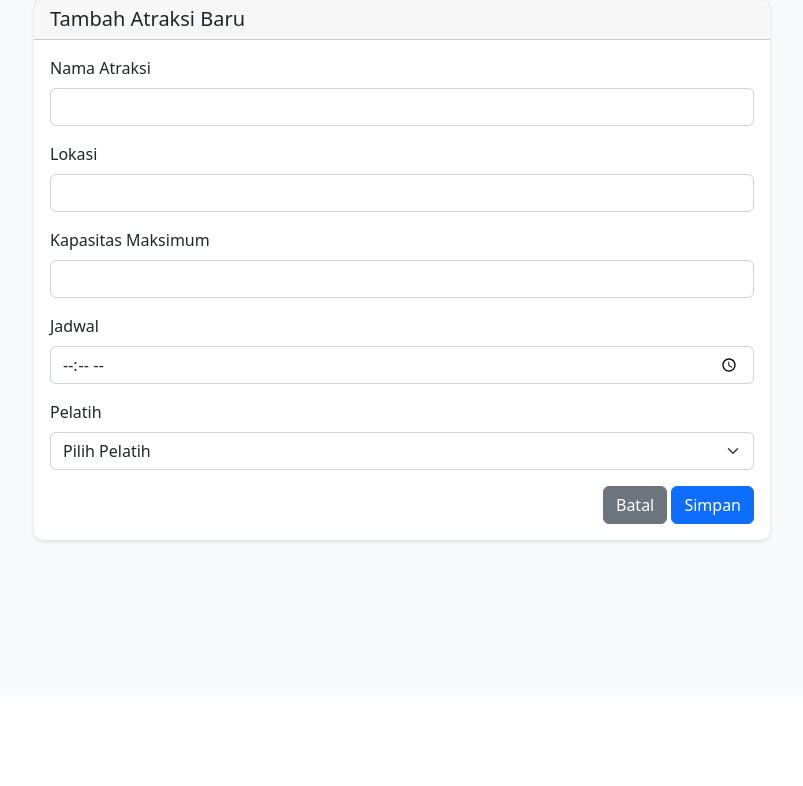
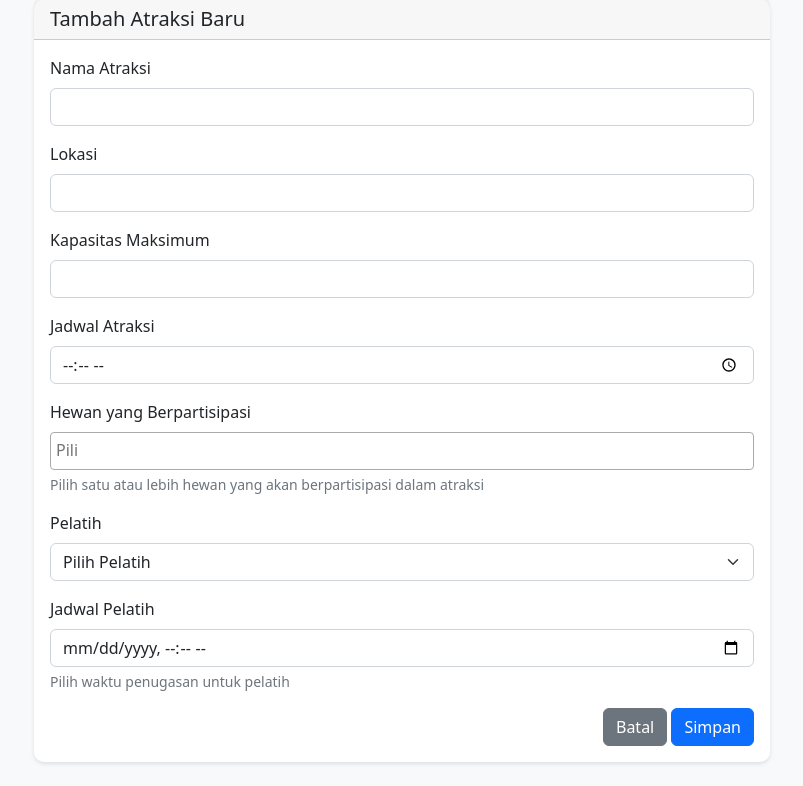
Before and after one commit to BASDAT-KEL8/sizopi, a Django app: page /atraksi/atraksi/tambah/ in a window 1280 px wide. Shown: the part 105-891 px from the top of the page, without its empty margins (238-1041 px from the left). Before the commit the page ends 649 px from the top, so only its background shows below. Run offline with Django 5.2, Linux system fonts and the light colour scheme; data that the repository does not hold is empty; some libraries are stand-ins or nearby versions.

Commit message:
fix edit and tambah atraksi

```diff
--- a/atraksi/templates/atraksi/tambah_atraksi.html
+++ b/atraksi/templates/atraksi/tambah_atraksi.html
@@ -6,6 +6,7 @@
     <title>Tambah Atraksi Baru</title>
     <link href="https://cdn.jsdelivr.net/npm/bootstrap@5.2.3/dist/css/bootstrap.min.css" rel="stylesheet">
     <link rel="stylesheet" href="https://cdn.jsdelivr.net/npm/bootstrap-icons@1.10.0/font/bootstrap-icons.css">
+    <link href="https://cdn.jsdelivr.net/npm/select2@4.1.0-rc.0/dist/css/select2.min.css" rel="stylesheet" />
     {% load static %}
     <style>
         body {
@@ -15,6 +16,9 @@
             border-radius: 10px;
             border: none;
             box-shadow: 0 2px 4px rgba(0,0,0,0.1);
+        }
+        .select2-container .select2-selection--multiple {
+            min-height: 38px;
         }
     </style>
 </head>
@@ -50,9 +54,20 @@
                                 <input type="number" name="kapasitas" class="form-control" required>
                             </div>
                             <div class="mb-3">
-                                <label class="form-label">Jadwal</label>
+                                <label class="form-label">Jadwal Atraksi</label>
                                 <input type="time" name="jadwal" class="form-control" required>
                             </div>
+
+                            <div class="mb-3">
+                                <label class="form-label">Hewan yang Berpartisipasi</label>
+                                <select name="hewan" class="form-select select2" multiple required>
+                                    {% for hewan in hewan_list %}
+                                    <option value="{{ hewan.id }}">{{ hewan.nama }} ({{ hewan.spesies }})</option>
+                                    {% endfor %}
+                                </select>
+                                <div class="form-text">Pilih satu atau lebih hewan yang akan berpartisipasi dalam atraksi</div>
+                            </div>
+
                             <div class="mb-3">
                                 <label class="form-label">Pelatih</label>
                                 <select name="pelatih" class="form-select">
@@ -62,6 +77,13 @@
                                     {% endfor %}
                                 </select>
                             </div>
+
+                            <div class="mb-3">
+                                <label class="form-label">Jadwal Pelatih</label>
+                                <input type="datetime-local" name="jadwal_pelatih" class="form-control">
+                                <div class="form-text">Pilih waktu penugasan untuk pelatih</div>
+                            </div>
+
                             <div class="text-end">
                                 <a href="{% url 'manage_atraksi' %}" class="btn btn-secondary">Batal</a>
                                 <button type="submit" class="btn btn-primary">Simpan</button>
@@ -73,6 +95,16 @@
         </div>
     </div>
 
+    <script src="https://cdn.jsdelivr.net/npm/jquery@3.6.0/dist/jquery.min.js"></script>
     <script src="https://cdn.jsdelivr.net/npm/bootstrap@5.2.3/dist/js/bootstrap.bundle.min.js"></script>
+    <script src="https://cdn.jsdelivr.net/npm/select2@4.1.0-rc.0/dist/js/select2.min.js"></script>
+    <script>
+        $(document).ready(function() {
+            $('.select2').select2({
+                theme: "classic",
+                placeholder: "Pilih hewan yang berpartisipasi"
+            });
+        });
+    </script>
 </body>
 </html>
--- a/atraksi/views.py
+++ b/atraksi/views.py
@@ -66,7 +66,8 @@ def tambah_atraksi(request):
         kapasitas = request.POST.get('kapasitas')
         jadwal = request.POST.get('jadwal')
         pelatih = request.POST.get('pelatih')
-        hewan = request.POST.getlist('hewan')
+        hewan_list = request.POST.getlist('hewan')
+        jadwal_pelatih = request.POST.get('jadwal_pelatih')
 
         # Create Fasilitas first
         fasilitas = Fasilitas.objects.create(
@@ -76,15 +77,49 @@ def tambah_atraksi(request):
         )
 
         # Create Atraksi
-        Atraksi.objects.create(
+        atraksi = Atraksi.objects.create(
             nama_atraksi=fasilitas,
             lokasi=lokasi
         )
 
+        # Create Berpartisipasi entries for selected animals
+        from .models import Berpartisipasi
+        from satwa.models import Hewan
+
+        for hewan_id in hewan_list:
+            hewan = Hewan.objects.get(id=hewan_id)
+            Berpartisipasi.objects.create(
+                nama_fasilitas=fasilitas,
+                id_hewan=hewan
+            )
+
+        # Create JadwalPenugasan for the trainer
+        if pelatih and jadwal_pelatih:
+            from penjadwalan.models import JadwalPenugasan
+            from accounts.models import PelatihHewan
+
+            pelatih_obj = PelatihHewan.objects.get(username_lh=pelatih)
+            JadwalPenugasan.objects.create(
+                username_lh=pelatih_obj,
+                tgl_penugasan=jadwal_pelatih,
+                nama_atraksi=atraksi
+            )
+
         messages.success(request, 'Atraksi berhasil ditambahkan')
         return redirect('manage_atraksi')
 
-    return render(request, 'atraksi/tambah_atraksi.html')
+    # Get data for the form
+    from accounts.models import PelatihHewan, Pengguna
+    from satwa.models import Hewan
+
+    pelatih_list = PelatihHewan.objects.select_related('username_lh').all()
+    hewan_list = Hewan.objects.all()
+
+    context = {
+        'pelatih_list': pelatih_list,
+        'hewan_list': hewan_list,
+    }
+    return render(request, 'atraksi/tambah_atraksi.html', context)
 
 def edit_atraksi(request, nama_atraksi):
     atraksi = Atraksi.objects.select_related('nama_atraksi').get(nama_atraksi=nama_atraksi)
@@ -92,16 +127,73 @@ def edit_atraksi(request, nama_atraksi):
     if request.method == 'POST':
         kapasitas = request.POST.get('kapasitas')
         jadwal = request.POST.get('jadwal')
+        pelatih = request.POST.get('pelatih')
+        jadwal_pelatih = request.POST.get('jadwal_pelatih')
+        hewan_list = request.POST.getlist('hewan')
 
         # Update Fasilitas
         atraksi.nama_atraksi.jadwal = jadwal
         atraksi.nama_atraksi.kapasitas_max = kapasitas
         atraksi.nama_atraksi.save()
 
+        # Update participating animals
+        from .models import Berpartisipasi
+        from satwa.models import Hewan
+
+        # Remove existing participations
+        Berpartisipasi.objects.filter(nama_fasilitas=atraksi.nama_atraksi).delete()
+
+        # Add new participations
+        for hewan_id in hewan_list:
+            hewan = Hewan.objects.get(id=hewan_id)
+            Berpartisipasi.objects.create(
+                nama_fasilitas=atraksi.nama_atraksi,
+                id_hewan=hewan
+            )
+
+        # Update trainer schedule
+        from penjadwalan.models import JadwalPenugasan
+        from accounts.models import PelatihHewan
+
+        # Remove existing schedule
+        JadwalPenugasan.objects.filter(nama_atraksi=atraksi).delete()
+
+        # Add new schedule if trainer is selected
+        if pelatih and jadwal_pelatih:
+            pelatih_obj = PelatihHewan.objects.get(username_lh=pelatih)
+            JadwalPenugasan.objects.create(
+                username_lh=pelatih_obj,
+                tgl_penugasan=jadwal_pelatih,
+                nama_atraksi=atraksi
+            )
+
         messages.success(request, 'Atraksi berhasil diperbarui')
         return redirect('manage_atraksi')
 
-    context = {'atraksi': atraksi}
+    # Get current data
+    from .models import Berpartisipasi
+    from accounts.models import PelatihHewan, Pengguna
+    from satwa.models import Hewan
+    from penjadwalan.models import JadwalPenugasan
+
+    current_animals = Berpartisipasi.objects.filter(
+        nama_fasilitas=atraksi.nama_atraksi
+    ).select_related('id_hewan')
+
+    current_schedule = JadwalPenugasan.objects.filter(
+        nama_atraksi=atraksi
+    ).select_related('username_lh__username_lh').first()
+
+    pelatih_list = PelatihHewan.objects.select_related('username_lh').all()
+    hewan_list = Hewan.objects.all()
+
+    context = {
+        'atraksi': atraksi,
+        'pelatih_list': pelatih_list,
+        'hewan_list': hewan_list,
+        'current_animals': current_animals,
+        'current_schedule': current_schedule,
+    }
     return render(request, 'atraksi/edit_atraksi.html', context)
 
 def hapus_atraksi(request, nama_atraksi):
```
Also changed, not shown: atraksi/templates/atraksi/edit_atraksi.html (+50 -0 lines).
